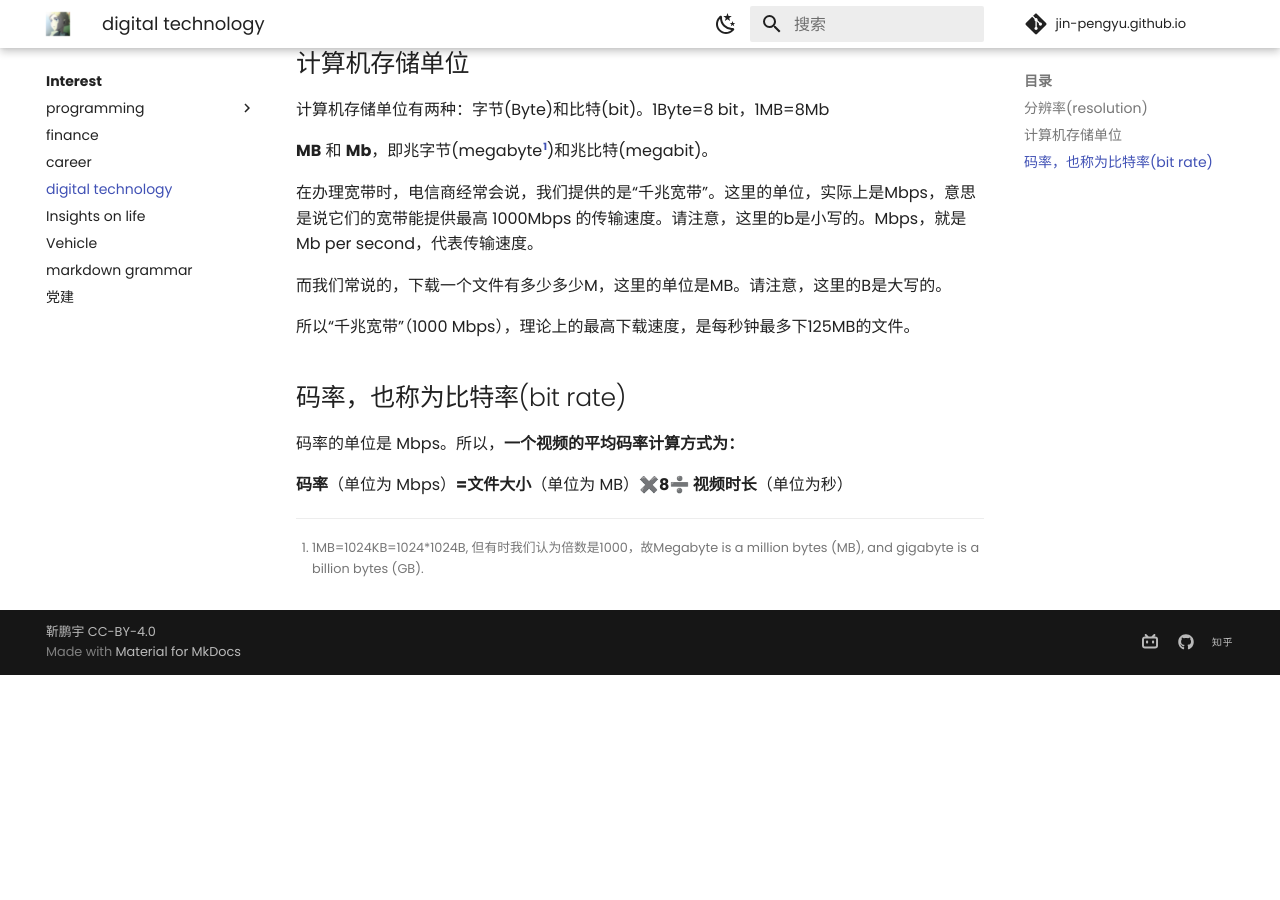
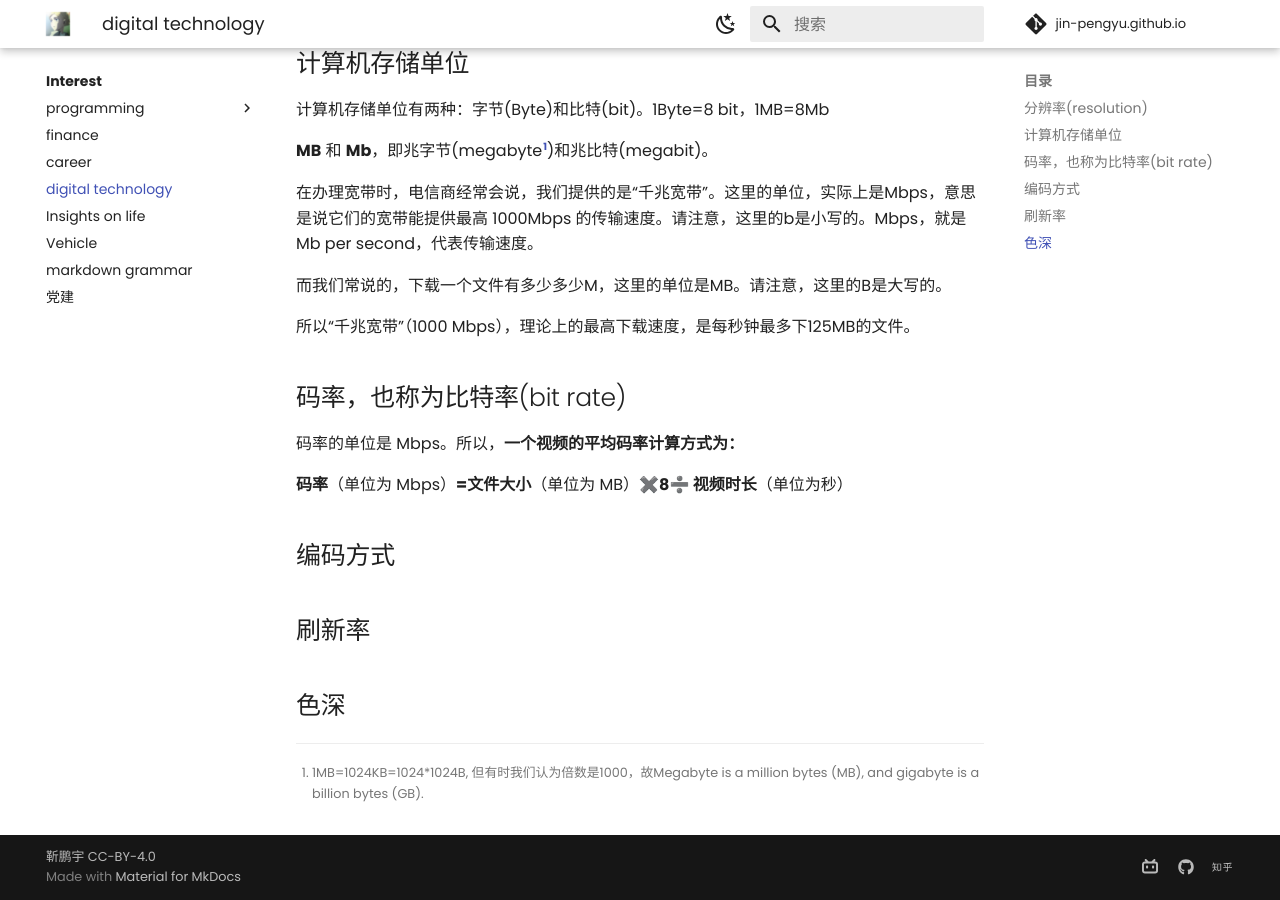
Before and after one commit to Pengyu-Jin/Pengyu-Jin.github.io, an MkDocs documentation site: the page built from docs/interest/digital technology/image.md, in a window 1280 px wide and 900 px high, scrolled down 649 px. Built offline with MkDocs 1.6.1 and Material for MkDocs 9.7.7, drawn with Linux system fonts in a browser that asks for light colours; comment, search, counter and statistics services are not loaded; before the commit the page ends 1324 px from its top, so only the background shows below that.

Commit message:
20240814

```diff
--- a/docs/interest/digital technology/image.md
+++ b/docs/interest/digital technology/image.md
@@ -55,3 +55,9 @@
 码率的单位是 Mbps。所以，**一个视频的平均码率计算方式为：**
 
 **码率**（单位为 Mbps）**=文件大小**（单位为 MB）**✖️8➗ 视频时长**（单位为秒）
+
+## 编码方式
+
+## 刷新率
+
+## 色深
```
